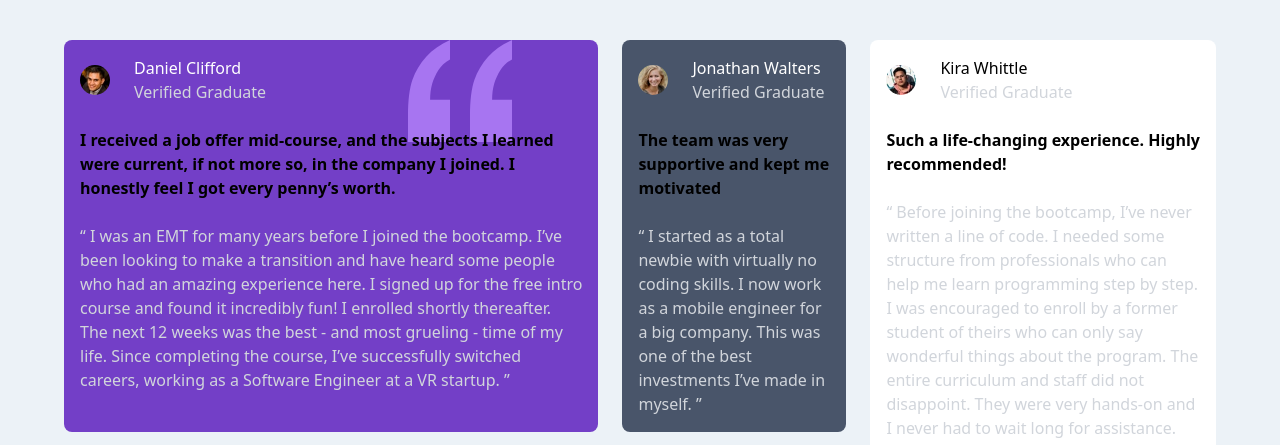
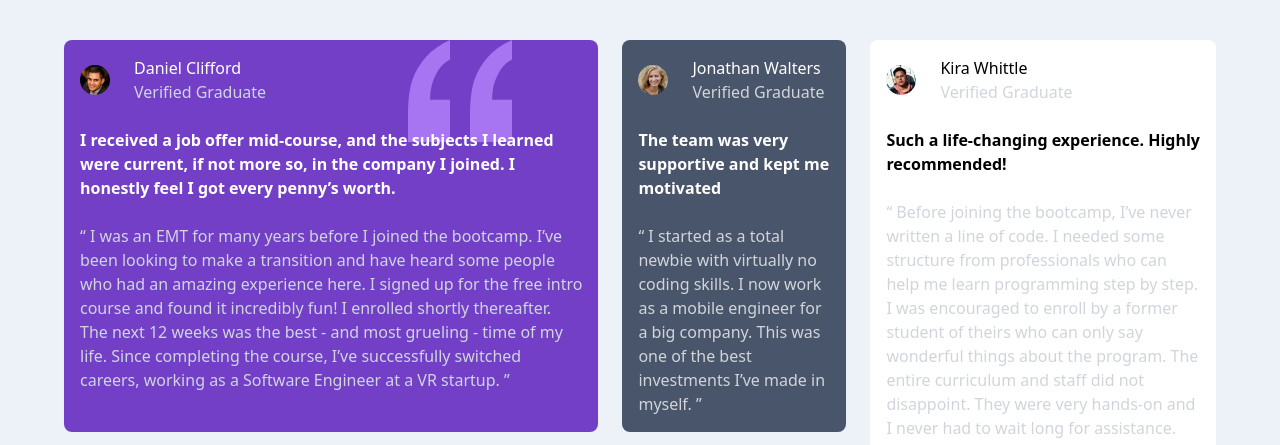
Before and after one commit to faresboulahmi/Testimonials-grid-section, a plain HTML site: page index.html in a window 1280 px wide. Shown: the top 445 px of the page. Drawn offline with nearby package versions, Linux system fonts and the light colour scheme.

Commit message:
Update index.html

```diff
--- a/index.html
+++ b/index.html
@@ -10,7 +10,7 @@
     <div class="flex flex-col min-[988px]:flex-row gap-6 w-[90vw] mx-[5vw] mt-[5vh] min-[1380px]:w-[80vw] min-[1380px]:mx-[10vw] min-[1380px]:h-[80vh] min-[1380px]:my-[10vh] min-w-[340px]">
         <div class="flex flex-2 gap-6  flex-col h-full">
             <div class="flex flex-col md:flex-row gap-6 min-h-[48%]">
-                <div class="rounded-lg p-4 gap-6 flex flex-col flex-2 bg-[#733fc7] relative  min-h-fit">
+                <div class="rounded-lg p-4 gap-6 flex flex-col flex-2 bg-[#733fc7] relative  min-h-fit text-white">
                     <div class="absolute w-[30px] h-[30px] top-0 right-[20%] md:right-[30%] max-[410px]:right-[40%] z-0">
                         <svg width="104" height="102" xmlns="http://www.w3.org/2000/svg"><path d="M104 102V59.727H84.114c0-5.871.689-11.182 2.068-15.933 1.379-4.75 3.42-9.287 6.125-13.61C95.01 25.86 98.909 22.257 104 19.375V0c-9.758 4.27-17.712 9.874-23.864 16.813-6.151 6.939-10.712 14.545-13.681 22.818C63.485 47.904 62 59.941 62 75.74V102h42zm-62 0V59.727H22.114c0-5.871.689-11.182 2.068-15.933 1.379-4.75 3.42-9.287 6.125-13.61C33.01 25.86 36.909 22.257 42 19.375V0c-9.652 4.27-17.58 9.874-23.784 16.813C12.01 23.752 7.424 31.358 4.455 39.631 1.485 47.904 0 59.941 0 75.74V102h42z" fill="#A775F1" fill-rule="nonzero"/></svg>
                     </div>
@@ -29,9 +29,9 @@
                             The next 12 weeks was the best - and most grueling - time of my life. Since completing
                             the course, I’ve successfully switched careers, working as a Software Engineer at a VR startup. ”</p>
                 </div>
-                <div class="rounded-lg p-4 gap-6 flex flex-col  bg-[#49556a]  min-h-fit">
+                <div class="rounded-lg p-4 gap-6 flex flex-col  bg-[#49556a]  min-h-fit text-white">
 
-                    <div class="flex flex-row justify-start items-center gap-6  text-white">
+                    <div class="flex flex-row justify-start items-center gap-6  ">
                         <img src="image-jeanette.jpg" alt="profile-picture" class="rounded-full   w-[30px] h-[30px]">
                         <div class="flex flex-col">
                             <p>   Jonathan Walters
```
